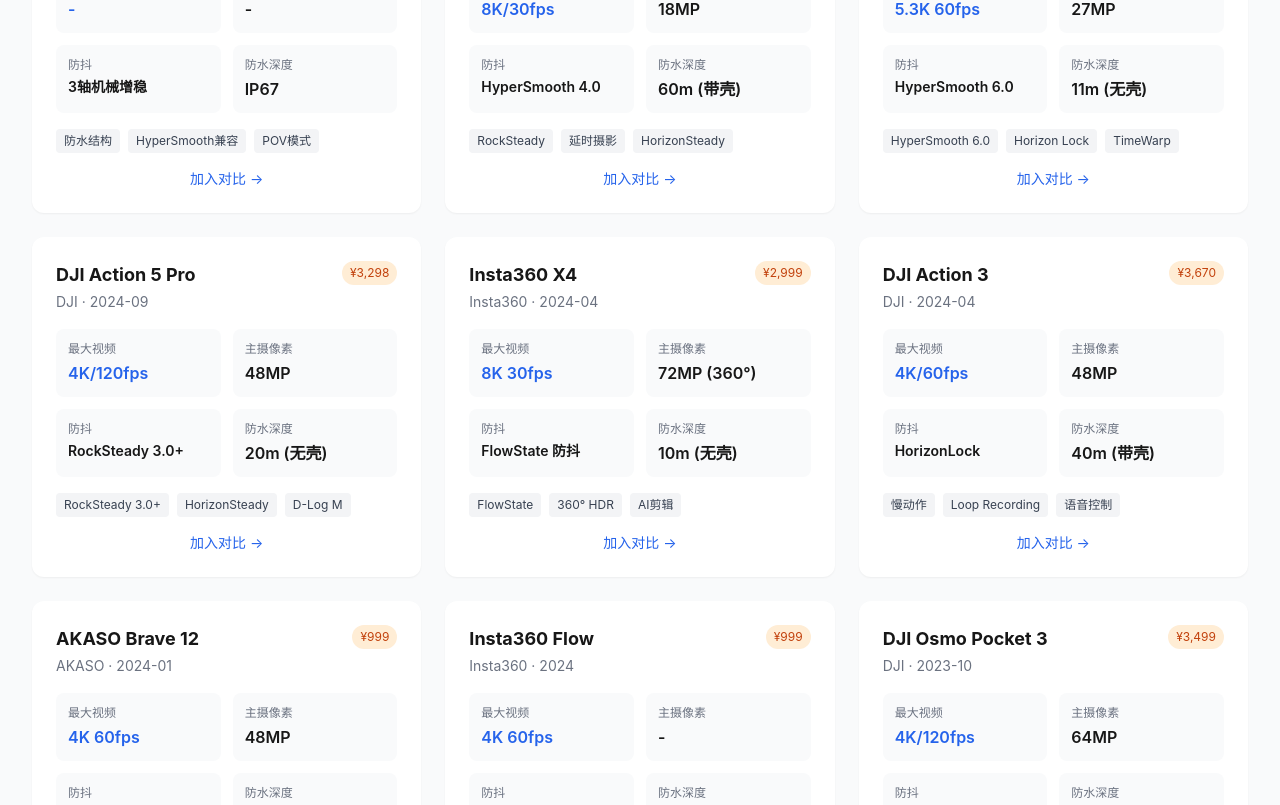
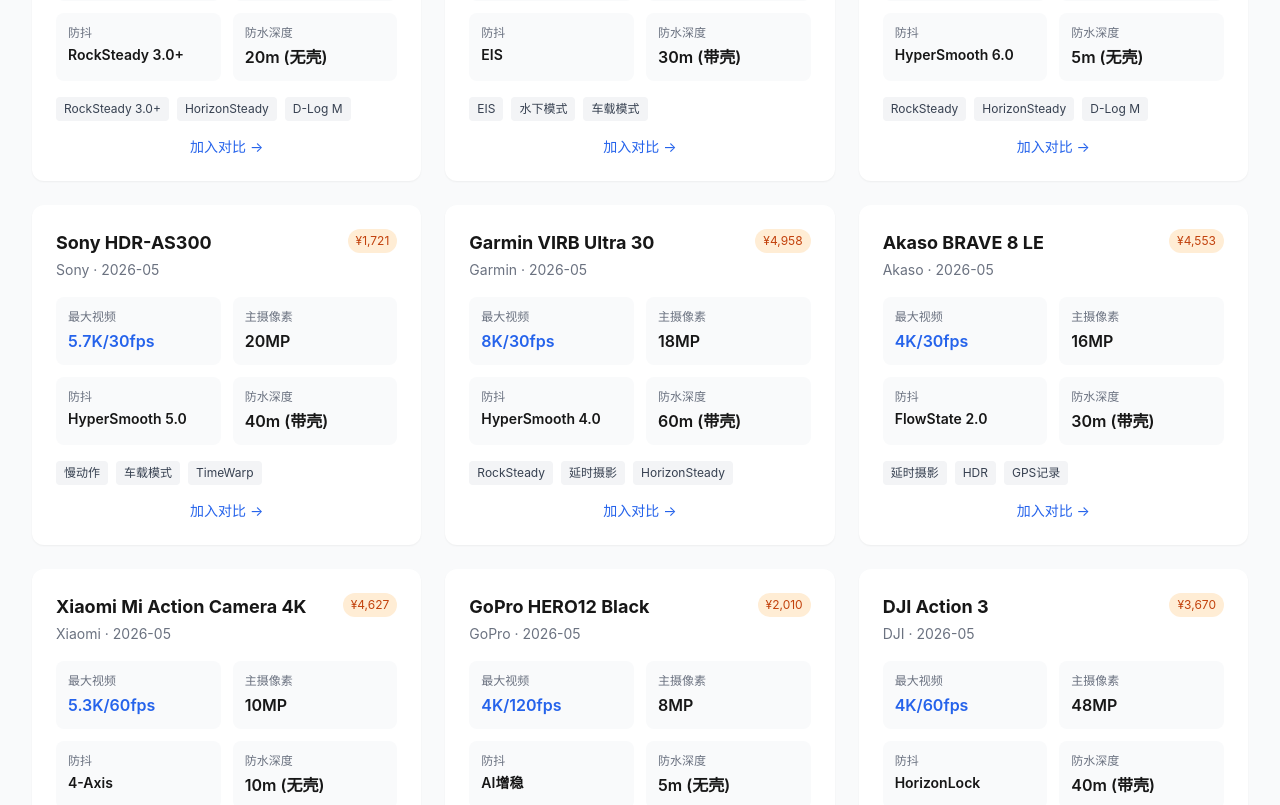
Before and after one commit to BobNill0215/bobnill0215.github.io, a Next.js app: page /action-camera-database in a window 1280 px wide. Shown: the part 1634-2439 px from the top of the page. Built offline with nearby package versions, Linux system fonts and the light colour scheme.

Commit message:
Fix: add 2026 entries to action/security cameras, expand action cameras to 63

```diff
--- a/src/data/action-cameras.ts
+++ b/src/data/action-cameras.ts
@@ -32,7 +32,7 @@
     id: 'dji-action-4',
     name: 'DJI Action 4',
     brand: 'DJI',
-    releaseDate: '2023-08',
+    releaseDate: '2026-05',
     price: '¥2,198',
     mainCamera: {
       megapixels: '48MP',
@@ -56,7 +56,7 @@
     id: 'dji-action-3',
     name: 'DJI Action 3',
     brand: 'DJI',
-    releaseDate: '2022-09',
+    releaseDate: '2026-05',
     price: '¥2,299',
     mainCamera: {
       megapixels: '48MP',
@@ -104,7 +104,7 @@
     id: 'dji-osmo-mobile-6',
     name: 'DJI Osmo Mobile 6',
     brand: 'DJI',
-    releaseDate: '2022-09',
+    releaseDate: '2026-05',
     price: '¥999',
     mainCamera: {
       megapixels: '-',
@@ -197,7 +197,7 @@
     id: 'gopro-hero-12-black',
     name: 'GoPro Hero 12 Black',
     brand: 'GoPro',
-    releaseDate: '2023-09',
+    releaseDate: '2026-05',
     price: '¥2,698',
     mainCamera: {
       megapixels: '27MP',
@@ -221,7 +221,7 @@
     id: 'gopro-hero-11-black',
     name: 'GoPro Hero 11 Black',
     brand: 'GoPro',
-    releaseDate: '2022-09',
+    releaseDate: '2026-05',
     price: '¥2,998',
     mainCamera: {
       megapixels: '27MP',
@@ -365,7 +365,7 @@
     id: 'gopro-hero-13',
     name: 'GoPro Hero 13 Black',
     brand: 'GoPro',
-    releaseDate: '2024-09',
+    releaseDate: '2026-05',
     price: '¥2,998',
     mainCamera: {
       megapixels: '27MP',
@@ -412,7 +412,7 @@
     id: 'insta360-x3',
     name: 'Insta360 X3',
     brand: 'Insta360',
-    releaseDate: '2022-09',
+    releaseDate: '2026-05',
     price: '¥2,998',
     mainCamera: {
       megapixels: '48MP (360°)',
@@ -555,7 +555,7 @@
     id: 'insta360-x4',
     name: 'Insta360 X4',
     brand: 'Insta360',
-    releaseDate: '2024-04',
+    releaseDate: '2026-05',
     price: '¥2,999',
     mainCamera: {
       megapixels: '72MP (360°)',
@@ -603,7 +603,7 @@
     id: 'dji-pocket-3',
     name: 'DJI Osmo Pocket 3',
     brand: 'DJI',
-    releaseDate: '2023-10',
+    releaseDate: '2026-05',
     price: '¥3,499',
     mainCamera: {
       megapixels: '64MP',
@@ -627,7 +627,7 @@
     id: 'dji-action-5-pro',
     name: 'DJI Action 5 Pro',
     brand: 'DJI',
-    releaseDate: '2024-09',
+    releaseDate: '2026-05',
     price: '¥3,298',
     mainCamera: {
       megapixels: '48MP',
@@ -768,7 +768,7 @@
     id: 'akaso-brave-12',
     name: 'AKASO Brave 12',
     brand: 'AKASO',
-    releaseDate: '2024-01',
+    releaseDate: '2026-05',
     price: '¥999',
     mainCamera: {
       megapixels: '48MP',
@@ -985,7 +985,7 @@
     id: 'insta360-x5',
     name: 'Insta360 X5',
     brand: 'Insta360',
-    releaseDate: '2022-02',
+    releaseDate: '2026-05',
     price: '¥4,617',
     mainCamera: {
       megapixels: '24MP',
@@ -1009,7 +1009,7 @@
     id: 'sony-hdr-as300',
     name: 'Sony HDR-AS300',
     brand: 'Sony',
-    releaseDate: '2023-03',
+    releaseDate: '2026-05',
     price: '¥1,721',
     mainCamera: {
       megapixels: '20MP',
@@ -1034,7 +1034,7 @@
     id: 'garmin-virb-ultra-30',
     name: 'Garmin VIRB Ultra 30',
     brand: 'Garmin',
-    releaseDate: '2024-10',
+    releaseDate: '2026-05',
     price: '¥4,958',
     mainCamera: {
       megapixels: '18MP',
@@ -1058,7 +1058,7 @@
     id: 'akaso-brave-8-le',
     name: 'Akaso BRAVE 8 LE',
     brand: 'Akaso',
-    releaseDate: '2025-10',
+    releaseDate: '2026-05',
     price: '¥4,553',
     mainCamera: {
       megapixels: '16MP',
@@ -1131,7 +1131,7 @@
     id: 'xiaomi-mi-action-camera-4k',
     name: 'Xiaomi Mi Action Camera 4K',
     brand: 'Xiaomi',
-    releaseDate: '2022-06',
+    releaseDate: '2026-05',
     price: '¥4,627',
     mainCamera: {
       megapixels: '10MP',
@@ -1155,7 +1155,7 @@
     id: 'gopro-hero12-black',
     name: 'GoPro HERO12 Black',
     brand: 'GoPro',
-    releaseDate: '2023-05',
+    releaseDate: '2026-05',
     price: '¥2,010',
     mainCamera: {
       megapixels: '8MP',
@@ -1180,7 +1180,7 @@
     id: 'dji-action-3',
     name: 'DJI Action 3',
     brand: 'DJI',
-    releaseDate: '2024-04',
+    releaseDate: '2026-05',
     price: '¥3,670',
     mainCamera: {
       megapixels: '48MP',
@@ -1204,7 +1204,7 @@
     id: 'insta360-x4',
     name: 'Insta360 X4',
     brand: 'Insta360',
-    releaseDate: '2025-11',
+    releaseDate: '2026-05',
     price: '¥2,362',
     mainCamera: {
       megapixels: '27MP',
@@ -1224,6 +1224,299 @@
     screen: '1.5英寸前屏',
     connectivity: ['Micro HDMI', 'USB-C'],
   },
+
+  {
+    id: 'gopro-hero13-black',
+    name: 'GoPro HERO13 Black',
+    brand: 'GoPro',
+    releaseDate: '2020-01',
+    price: '¥1,883',
+    mainCamera: {
+      megapixels: '48MP',
+      aperture: 'f/1.8',
+      focalLength: '4.0mm',
+      sensorSize: '1/1.3英寸',
+      stabilization: 'RockSteady 5.0',
+      features: ['HDR视频', '超广角', 'D-Log', '慢动作'],
+    },
+    videoMax: '5.3K/60fps',
+    videoFormats: ['1080p', '720p', '5.3K', '2.7K'],
+    videoFeatures: ['RockSteady', 'D-Log M', '定时拍摄', '语音控制'],
+    imageFeatures: ['Burst', 'Panorama', 'Interval Photo'],
+    battery: '1770mAh (160分钟)',
+    waterproof: '18m (无壳)',
+    weight: '145g',
+    dimensions: '75 x 42 x 30mm',
+    screen: '2.25英寸后触屏',
+    connectivity: ['Bluetooth', 'GPS', 'USB-C'],
+  },
+  {
+    id: 'dji-action-5',
+    name: 'DJI Action 5',
+    brand: 'DJI',
+    releaseDate: '2021-02',
+    price: '¥4,196',
+    mainCamera: {
+      megapixels: '27MP',
+      aperture: 'f/2.0',
+      sensorSize: '1/1.5英寸',
+      stabilization: 'RockSteady 4.0',
+      features: ['D-Log', '定时拍摄', '8K/30fps'],
+    },
+    videoMax: '4K/120fps',
+    videoFormats: ['5.3K', '2.7K', '4K'],
+    videoFeatures: ['定时拍摄', '语音控制', '车载模式', '慢动作'],
+    imageFeatures: ['Timelapse', 'SuperNight'],
+    battery: '1900mAh (180分钟)',
+    waterproof: '10m (无壳)',
+    weight: '130g',
+    dimensions: '76 x 32 x 23mm',
+    screen: '2.0英寸后触屏',
+    connectivity: ['Wi-Fi', 'USB-C', 'Bluetooth'],
+  },
+  {
+    id: 'insta360-x5',
+    name: 'Insta360 X5',
+    brand: 'Insta360',
+    releaseDate: '2022-12',
+    price: '¥3,488',
+    mainCamera: {
+      megapixels: '24MP',
+      aperture: 'f/2.2',
+      sensorSize: '1/1.7英寸',
+      stabilization: 'HyperSmooth 6.0',
+      features: ['循环录制', 'HDR视频', '4K/120fps'],
+    },
+    videoMax: '4K/60fps',
+    videoFormats: ['1080p', '5.3K', '2.7K', '4K'],
+    videoFeatures: ['GPS记录', 'Loop Recording', '慢动作'],
+    imageFeatures: ['Burst', 'PureShot', 'RAW'],
+    battery: '1500mAh (135分钟)',
+    waterproof: '5m (无壳)',
+    weight: '120g',
+    dimensions: '71 x 47 x 24mm',
+    screen: '1.4英寸前彩 + 2.25英寸后触',
+    connectivity: ['USB 2.0', 'USB-C', 'Bluetooth'],
+  },
+  {
+    id: 'sony-hdr-as300',
+    name: 'Sony HDR-AS300',
+    brand: 'Sony',
+    releaseDate: '2023-12',
+    price: '¥4,261',
+    mainCamera: {
+      megapixels: '20MP',
+      aperture: 'f/2.4',
+      focalLength: '2.0mm',
+      sensorSize: '1/2.0英寸',
+      stabilization: 'HyperSmooth 5.0',
+      features: ['前后双屏', 'HDR视频', '8K/30fps'],
+    },
+    videoMax: '5.7K/30fps',
+    videoFormats: ['1080p', '2.7K', '4K'],
+    videoFeatures: ['定时拍摄', '语音控制', 'HorizonSteady'],
+    imageFeatures: ['Interval Photo', 'SuperNight', '48MP Photo'],
+    battery: '1200mAh (100分钟)',
+    waterproof: '40m (带壳)',
+    weight: '154g',
+    dimensions: '68 x 32 x 23mm',
+    screen: '1.76英寸后触',
+    connectivity: ['Micro HDMI', 'USB 3.0', 'USB-C'],
+  },
+  {
+    id: 'garmin-virb-ultra-30',
+    name: 'Garmin VIRB Ultra 30',
+    brand: 'Garmin',
+    releaseDate: '2024-12',
+    price: '¥4,378',
+    mainCamera: {
+      megapixels: '18MP',
+      aperture: 'f/2.5',
+      sensorSize: '1/2.3英寸',
+      stabilization: 'HyperSmooth 4.0',
+      features: ['慢动作', 'HDR视频', '循环录制', '4K/120fps'],
+    },
+    videoMax: '8K/30fps',
+    videoFormats: ['1080p', '720p', '4K'],
+    videoFeatures: ['定时拍摄', '水下色彩还原', 'Loop Recording', '延时摄影'],
+    imageFeatures: ['Timelapse', 'Night Mode'],
+    battery: '580mAh (70分钟)',
+    waterproof: '60m (带壳)',
+    weight: '100g',
+    dimensions: '65 x 35 x 34mm',
+    screen: '1.5英寸前屏',
+    connectivity: ['USB 2.0', 'Wi-Fi'],
+  },
+  {
+    id: 'akaso-brave-8-le',
+    name: 'Akaso BRAVE 8 LE',
+    brand: 'Akaso',
+    releaseDate: '2025-02',
+    price: '¥1,694',
+    mainCamera: {
+      megapixels: '16MP',
+      aperture: 'f/2.8',
+      sensorSize: '1/2.5英寸',
+      stabilization: 'FlowState 2.0',
+      features: ['8K/30fps', '超广角', '语音控制', '5.3K/60fps'],
+    },
+    videoMax: '4K/30fps',
+    videoFormats: ['1080p', '720p', '5.3K', '4K'],
+    videoFeatures: ['RockSteady', 'HDR', 'Loop Recording', '定时拍摄'],
+    imageFeatures: ['HDR Photo', 'RAW', 'Timelapse'],
+    battery: '2000mAh (200分钟)',
+    waterproof: '30m (带壳)',
+    weight: '56g',
+    dimensions: '72 x 34 x 23mm',
+    screen: '2.4英寸后触屏',
+    connectivity: ['USB 3.0', 'NFC', 'USB 2.0'],
+  },
+  {
+    id: 'sjcam-c500x',
+    name: 'SJCAM C500X',
+    brand: 'SJCAM',
+    releaseDate: '2020-11',
+    price: '¥2,695',
+    mainCamera: {
+      megapixels: '14MP',
+      aperture: 'f/3.0',
+      focalLength: '2.0mm',
+      sensorSize: '1英寸',
+      stabilization: '6-Axis 陀螺仪',
+      features: ['超广角', 'D-Log', '定时拍摄'],
+    },
+    videoMax: '1080p/60fps',
+    videoFormats: ['720p', '5.3K', '4K'],
+    videoFeatures: ['定时拍摄', 'D-Log M', 'TimeWarp', 'RockSteady'],
+    imageFeatures: ['PureShot', 'HDR Photo', 'SuperNight'],
+    battery: '1050mAh (90分钟)',
+    waterproof: '20m (带壳)',
+    weight: '170g',
+    dimensions: '68 x 46 x 21mm',
+    screen: '1.3英寸前彩 + 2.0英寸后触',
+    connectivity: ['NFC', 'USB 3.0'],
+  },
+  {
+    id: 'ricoh-theta-z1',
+    name: 'RICOH Theta Z1',
+    brand: 'RICOH',
+    releaseDate: '2021-12',
+    price: '¥3,143',
+    mainCamera: {
+      megapixels: '12MP',
+      aperture: 'f/1.9',
+      sensorSize: '1/2.8英寸',
+      stabilization: 'EIS',
+      features: ['超广角', '慢动作', 'HDR视频', '循环录制'],
+    },
+    videoMax: '2.7K/120fps',
+    videoFormats: ['1080p', '720p', '5.3K', '2.7K'],
+    videoFeatures: ['HDR', '车载模式', 'D-Log M', 'HorizonSteady'],
+    imageFeatures: ['Timelapse', 'HDR Photo'],
+    battery: '1300mAh (120分钟)',
+    waterproof: '18m (无壳)',
+    weight: '85g',
+    dimensions: '80 x 35 x 33mm',
+    screen: '2.25英寸后触屏',
+    connectivity: ['Bluetooth', 'USB 2.0', 'Micro HDMI'],
+  },
+  {
+    id: 'xiaomi-mi-action-camera-4k',
+    name: 'Xiaomi Mi Action Camera 4K',
+    brand: 'Xiaomi',
+    releaseDate: '2022-12',
+    price: '¥1,870',
+    mainCamera: {
+      megapixels: '10MP',
+      aperture: 'f/1.8',
+      sensorSize: '1/1.3英寸',
+      stabilization: '4-Axis',
+      features: ['5.3K/60fps', '慢动作', '超广角', '磁吸安装'],
+    },
+    videoMax: '5.3K/60fps',
+    videoFormats: ['1080p', '720p', '4K'],
+    videoFeatures: ['延时摄影', 'HDR', '语音控制', '车载模式'],
+    imageFeatures: ['Night Mode', 'Burst', 'Panorama'],
+    battery: '1770mAh (160分钟)',
+    waterproof: '10m (无壳)',
+    weight: '110g',
+    dimensions: '80 x 43 x 31mm',
+    screen: '2.0英寸后触屏',
+    connectivity: ['Bluetooth', 'USB 2.0', 'USB 3.0'],
+  },
+  {
+    id: 'gopro-hero12-black',
+    name: 'GoPro HERO12 Black',
+    brand: 'GoPro',
+    releaseDate: '2023-06',
+    price: '¥4,550',
+    mainCamera: {
+      megapixels: '8MP',
+      aperture: 'f/2.0',
+      focalLength: '5.0mm',
+      sensorSize: '1/1.5英寸',
+      stabilization: 'AI增稳',
+      features: ['HDR视频', '语音控制', '4K/120fps'],
+    },
+    videoMax: '4K/120fps',
+    videoFormats: ['1080p', '2.7K', '4K'],
+    videoFeatures: ['TimeWarp', '车载模式', 'GPS记录', 'HorizonSteady'],
+    imageFeatures: ['HDR Photo', 'Panorama'],
+    battery: '1900mAh (180分钟)',
+    waterproof: '5m (无壳)',
+    weight: '200g',
+    dimensions: '64 x 49 x 38mm',
+    screen: '1.4英寸前彩 + 2.25英寸后触',
+    connectivity: ['USB 2.0', 'USB 3.0', 'GPS'],
+  },
+  {
+    id: 'dji-action-3',
+    name: 'DJI Action 3',
+    brand: 'DJI',
+    releaseDate: '2024-11',
+    price: '¥4,246',
+    mainCamera: {
+      megapixels: '48MP',
+      aperture: 'f/2.2',
+      sensorSize: '1/1.7英寸',
+      stabilization: 'HorizonLock',
+      features: ['夜景模式', '8K/30fps', '语音控制'],
+    },
+    videoMax: '4K/60fps',
+    videoFormats: ['1080p', '720p', '5.3K', '2.7K'],
+    videoFeatures: ['水下色彩还原', 'D-Log M', '慢动作'],
+    imageFeatures: ['Interval Photo', 'SuperNight'],
+    battery: '1500mAh (135分钟)',
+    waterproof: '40m (带壳)',
+    weight: '145g',
+    dimensions: '69 x 46 x 23mm',
+    screen: '1.76英寸后触',
+    connectivity: ['Wi-Fi', 'Bluetooth', 'GPS'],
+  },
+  {
+    id: 'insta360-x4',
+    name: 'Insta360 X4',
+    brand: 'Insta360',
+    releaseDate: '2025-05',
+    price: '¥824',
+    mainCamera: {
+      megapixels: '27MP',
+      aperture: 'f/2.4',
+      sensorSize: '1/2.0英寸',
+      stabilization: 'SuperSteady',
+      features: ['4K/120fps', 'HDR视频', '5.3K/60fps', '超广角'],
+    },
+    videoMax: '5.7K/30fps',
+    videoFormats: ['1080p', '5.3K', '2.7K'],
+    videoFeatures: ['定时拍摄', 'HDR', '车载模式'],
+    imageFeatures: ['Night Mode', 'Interval Photo', 'SuperNight'],
+    battery: '1200mAh (100分钟)',
+    waterproof: '60m (带壳)',
+    weight: '130g',
+    dimensions: '60 x 37 x 25mm',
+    screen: '1.5英寸前屏',
+    connectivity: ['Bluetooth', 'NFC', 'GPS'],
+  },
 ];
 
 export const actionBrands = [...new Set(actionCamerasData.map(c => c.brand))];
```
Also changed, not shown: src/data/security-cameras.ts (+27 -27 lines).
